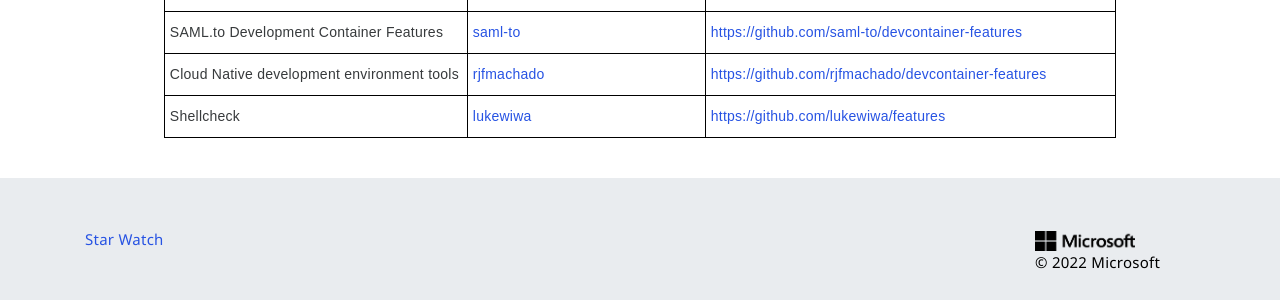
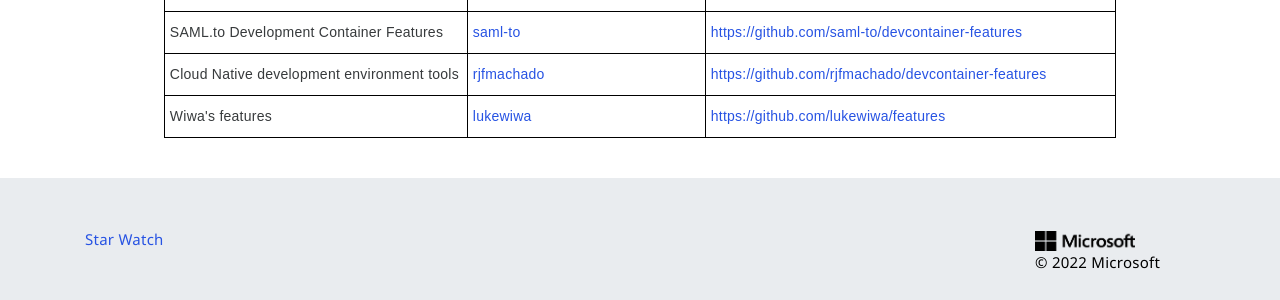
Before and after one commit to devcontainers/devcontainers.github.io, a Jekyll site: the page built from collections.html, in a window 1280 px wide. Shown: the part 1247-1547 px from the top of the page. Built offline with Jekyll 4.4.1, drawn with Linux system fonts in a browser that asks for light colours; nearby versions of some CDN libraries; comment, search, counter and statistics services are not loaded.

Commit message:
Update collection-index.yml
Given there is more than shellcheck in this collection I thought I might update it.

```diff
--- a/_data/collection-index.yml
+++ b/_data/collection-index.yml
@@ -118,7 +118,7 @@
   contact: https://github.com/rjfmachado/devcontainer-features/issues
   repository: https://github.com/rjfmachado/devcontainer-features
   ociReference: ghcr.io/rjfmachado/devcontainer-features
-- name: Shellcheck
+- name: Wiwa's features
   maintainer: lukewiwa
   contact: https://github.com/lukewiwa/features/issues
   repository: https://github.com/lukewiwa/features
```
